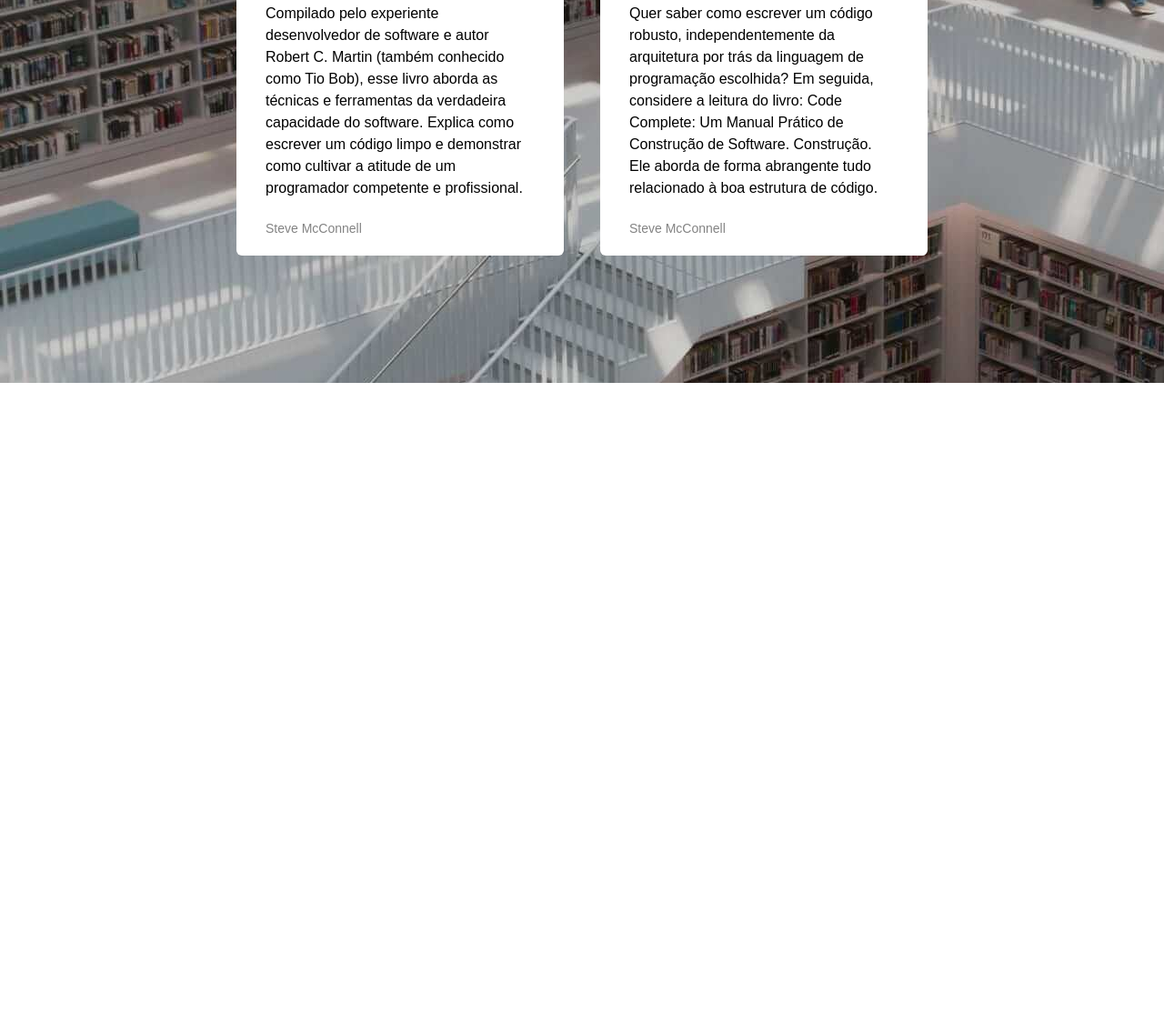
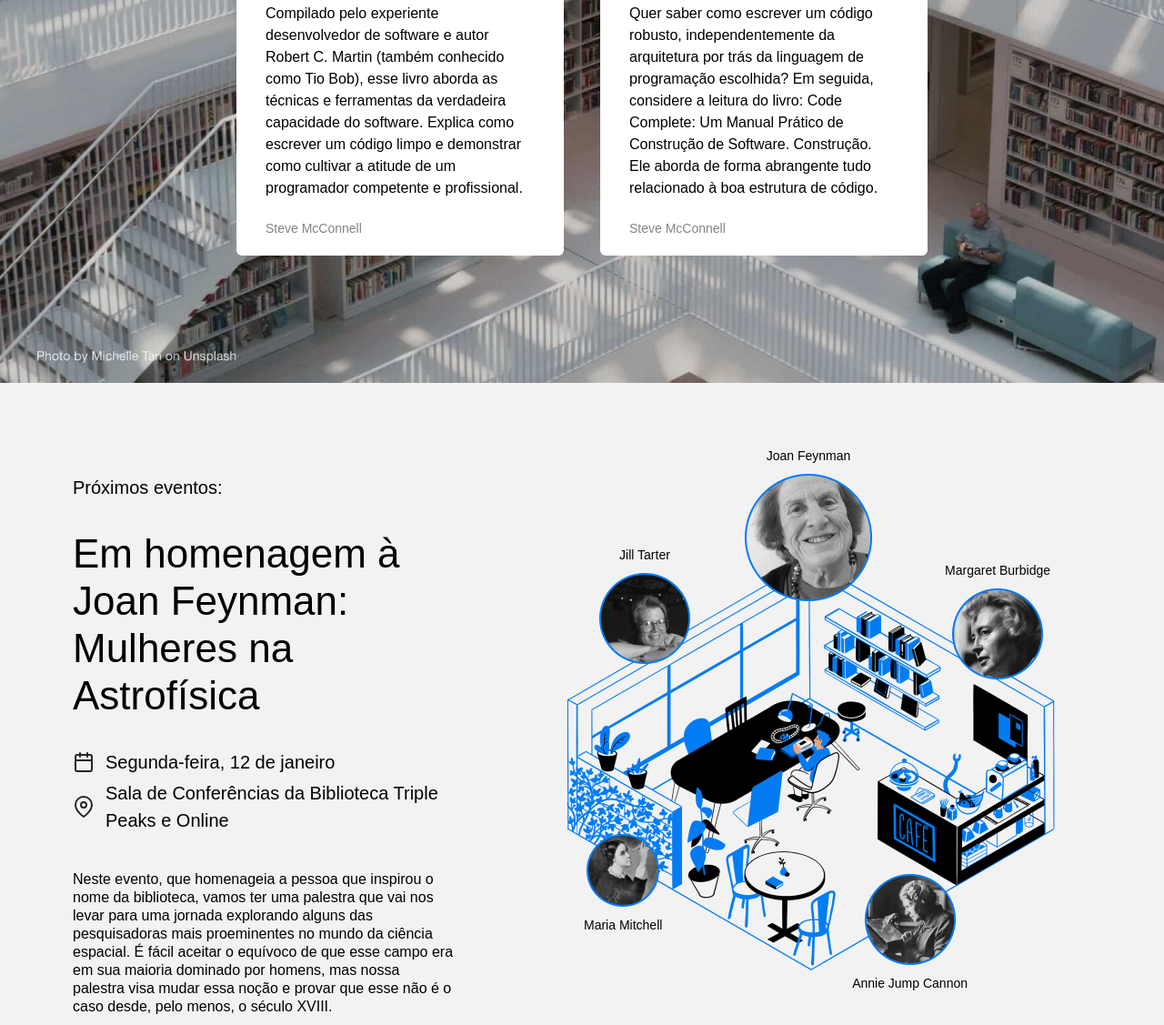
Before and after one commit to totaoununo-hue/web_project_library_pt, a plain HTML site: page index.html in a window 1280 px wide. Shown: the part 1673-2800 px from the top of the page at 91% size. Before the commit the page ends 2094 px from the top, so only its background shows below. Drawn offline with Linux system fonts and the light colour scheme.

Commit message:
Atualizacaodia13

```diff
--- a/index.html
+++ b/index.html
@@ -23,7 +23,7 @@
               <a class="nav__link" href="#staff">Escolhas do leitor</a>
             </li>
             <li>
-              <a class="nav__link">Eventos</a>
+              <a class="nav__link" href="#events">Eventos</a>
             </li>
             <li>
               <a class="nav__link">Seja um membro</a>
@@ -132,6 +132,92 @@
             </li>
           </ul>
         </section>
+        <section class="events" id="events">
+          <div class="events__content">
+            <h2 class="events__heading">Próximos eventos:</h2>
+            <h3 class="events__title">
+              Em homenagem à Joan Feynman: Mulheres na Astrofísica
+            </h3>
+            <div class="event-info events__info-section">
+              <div class="event-info__item">
+                <img
+                  src="./images/icon_calendar.svg"
+                  alt="Calendar icon"
+                  class="event-info__icon"
+                />
+                <p class="event-info__text">Segunda-feira, 12 de janeiro</p>
+              </div>
+              <div class="event-info__item">
+                <img
+                  src="./images/icon_pin.svg"
+                  alt="Pin icon"
+                  class="event-info__icon"
+                />
+                <p class="event-info__text">
+                  Sala de Conferências da Biblioteca Triple Peaks e Online
+                </p>
+              </div>
+            </div>
+            <p class="events__description">
+              Neste evento, que homenageia a pessoa que inspirou o nome da
+              biblioteca, vamos ter uma palestra que vai nos levar para uma
+              jornada explorando alguns das pesquisadoras mais proeminentes no
+              mundo da ciência espacial. É fácil aceitar o equívoco de que esse
+              campo era em sua maioria dominado por homens, mas nossa palestra
+              visa mudar essa noção e provar que esse não é o caso desde, pelo
+              menos, o século XVIII.
+            </p>
+            <a href="#" class="events__more">Mais eventos &rarr;</a>
+          </div>
+          <div class="events__cover">
+            <img
+              src="./images/cafe.png"
+              alt="Sala cafe"
+              class="events__image"
+            />
+            <div class="person person_name_feynman">
+              <p class="person__caption">Joan Feynman</p>
+              <img
+                src="./images/person_feynman.png"
+                alt="foto Feynman"
+                class="person__image person__image_size_l"
+              />
+            </div>
+            <div class="person person_name_burbidge">
+              <p class="person__caption">Margaret Burbidge</p>
+              <img
+                src="./images/person_burbidge.png"
+                alt="foto Burbidge"
+                class="person__image person__image_size_m"
+              />
+            </div>
+            <div class="person person_name_tarter">
+              <p class="person__caption">Jill Tarter</p>
+              <img
+                src="./images/person_tarter.png"
+                alt="foto Burbidge"
+                class="person__image person__image_size_m"
+              />
+            </div>
+            <div class="person person_name_mitchell">
+              <img
+                src="./images/person_mitchell.png"
+                alt="foto Mitchell"
+                class="person__image person__image_size_s"
+              />
+              <p class="person__caption">Maria Mitchell</p>
+            </div>
+            <div class="person person_name_cannon">
+              <img
+                src="./images/person_cannon.png"
+                alt="foto Cannon"
+                class="person__image person__image_size_m"
+              />
+              <p class="person__caption">Annie Jump Cannon</p>
+            </div>
+          </div>
+          <!-- Comece a criar a composição aqui -->
+        </section>
       </main>
     </div>
   </body>
--- a/styles/style.css
+++ b/styles/style.css
@@ -88,6 +88,7 @@
 
 .staff {
   background-image: url("../images/staff_picks_background.jpg");
+  background-size: cover;
   padding: 100px 0 140px;
 }
 
@@ -115,7 +116,7 @@
   justify-content: center;
   gap: 40px;
   max-width: 760px;
-  margin: auto;
+  margin: 0 auto;
   margin-top: 68px;
   list-style-type: none;
   padding-left: 0;
@@ -157,3 +158,132 @@
   line-height: 20px;
   color: #838383;
 }
+
+.events {
+  padding: 100px 0 120px 80px;
+  display: flex;
+  align-items: start;
+  justify-content: space-between;
+  box-sizing: border-box;
+  background-color: #f2f2f2;
+}
+
+.events__content {
+  flex-basis: 580px;
+}
+
+.events__heading {
+  font-size: 20px;
+  font-weight: 500;
+  line-height: 30px;
+  margin: 0;
+}
+
+.events__title {
+  font-size: 44px;
+  font-weight: 500;
+  line-height: 52px;
+  margin: 32px 0 0;
+}
+
+.events__info-section {
+  margin-top: 32px;
+}
+
+.event-info__item {
+  display: flex;
+  align-items: center;
+  margin-bottom: 4px;
+  font-weight: 500;
+}
+
+.event-info__icon {
+  background-repeat: no-repeat;
+  background-position: center;
+  margin-right: 12px;
+  width: 24px;
+  height: 24px;
+}
+
+.event-info__text {
+  font-size: 20px;
+  font-weight: 500;
+  line-height: 30px;
+  margin: 0;
+}
+
+.events__description {
+  margin: 40px 0 60px;
+}
+
+.events__more {
+  color: #2f80ed;
+  text-decoration: none;
+}
+
+.events__cover {
+  flex-grow: 1;
+  flex-shrink: 0;
+  flex-basis: 780px;
+  max-width: 780px;
+  position: relative;
+}
+
+.events__image {
+  max-width: 100%;
+}
+
+.person {
+  position: absolute;
+  display: flex;
+  align-items: center;
+  flex-direction: column;
+  gap: 10px;
+}
+
+.person_name_feynman {
+  top: -30px;
+  left: 319px;
+}
+
+.person_name_burbidge {
+  top: 96px;
+  right: 125px;
+}
+
+.person_name_cannon {
+  bottom: 18px;
+  right: 216px;
+}
+
+.person_name_mitchell {
+  left: 142px;
+  bottom: 82px;
+}
+
+.person_name_tarter {
+  top: 79px;
+  left: 159px;
+}
+
+.person__image {
+  max-width: 100%;
+}
+
+.person__image_size_l {
+  width: 140px;
+}
+
+.person__image_size_m {
+  width: 100px;
+}
+
+.person__image_size_s {
+  width: 80px;
+}
+
+.person__caption {
+  text-align: center;
+  font-size: 14px;
+  margin: 0;
+}
```
